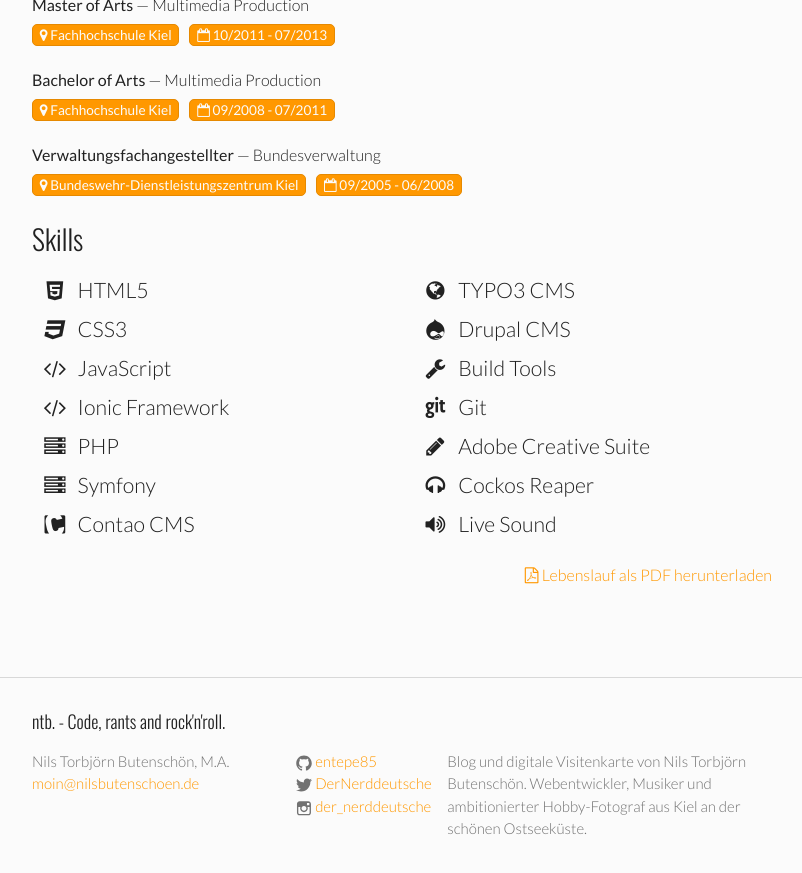
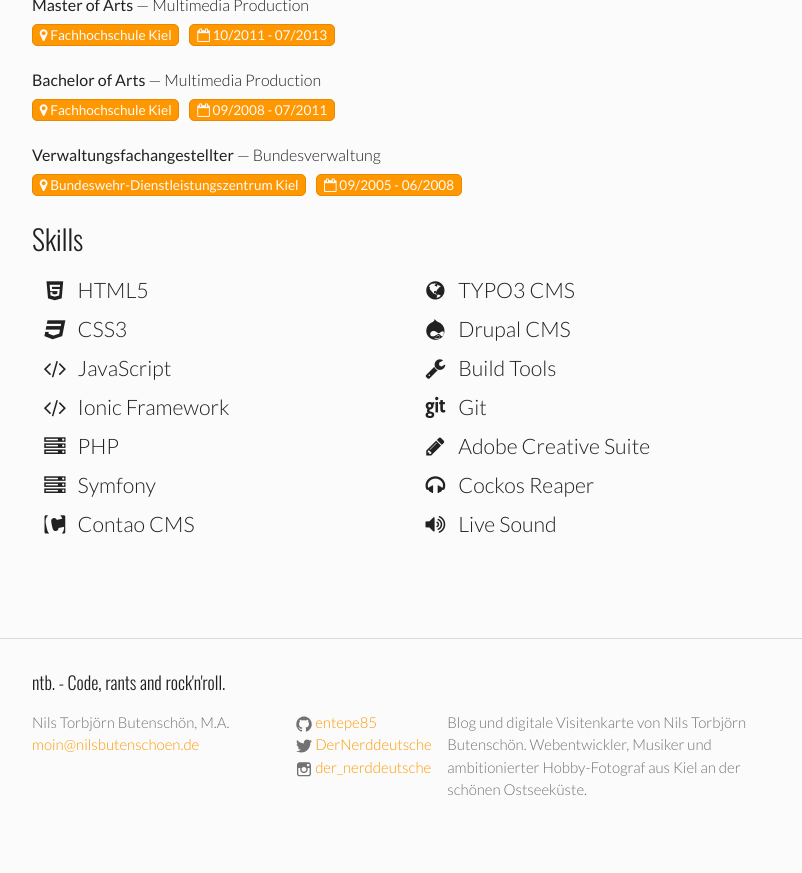
Before and after one commit to entepe85/nilsbutenschoen.de, a Jekyll site: the page built from vita/vita.html, in a window 1280 px wide and 900 px high, scrolled down 1566 px. Shown: the top 873 px of the window, without its empty margins (238-1040 px from the left). Built offline with Jekyll 4.4.1, drawn with Linux system fonts in a browser that asks for light colours; nearby versions of some CDN libraries.

Commit message:
Remove CV PDF link for now.

```diff
--- a/vita/vita.html
+++ b/vita/vita.html
@@ -92,6 +92,4 @@
         <li><i class="fa-li fa fa-headphones"></i>Cockos Reaper</li>
         <li><i class="fa-li fa fa-volume-up"></i>Live Sound</li>
     </ul>
-
-    <p class="text-right"><a href="{{ "/assets/downloads/CV_NilsButenschoen.pdf" | prepend: site.url }}"><i class="fa fa-file-pdf-o"></i> Lebenslauf als PDF herunterladen</a></p>
 </section>
```
